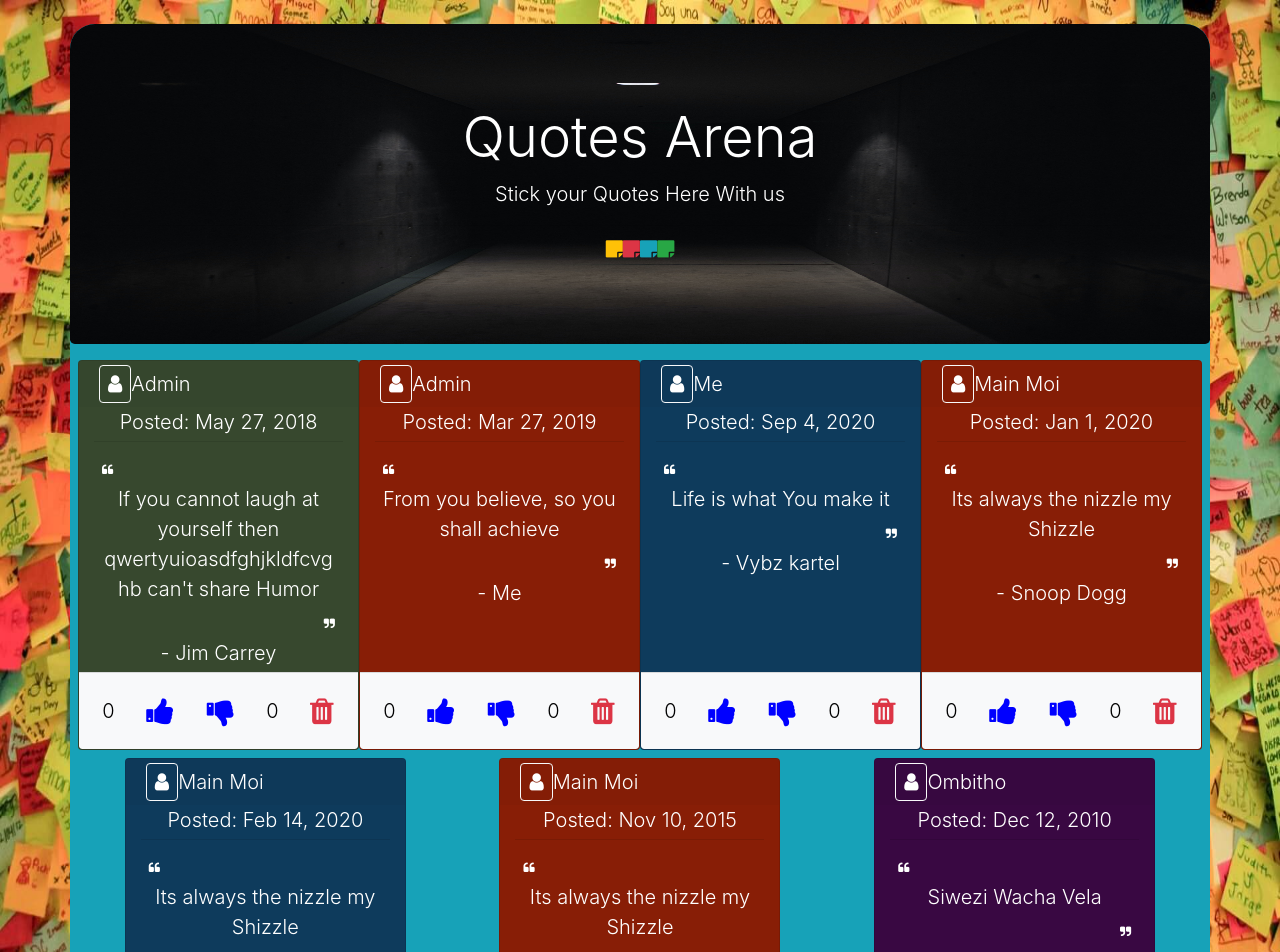
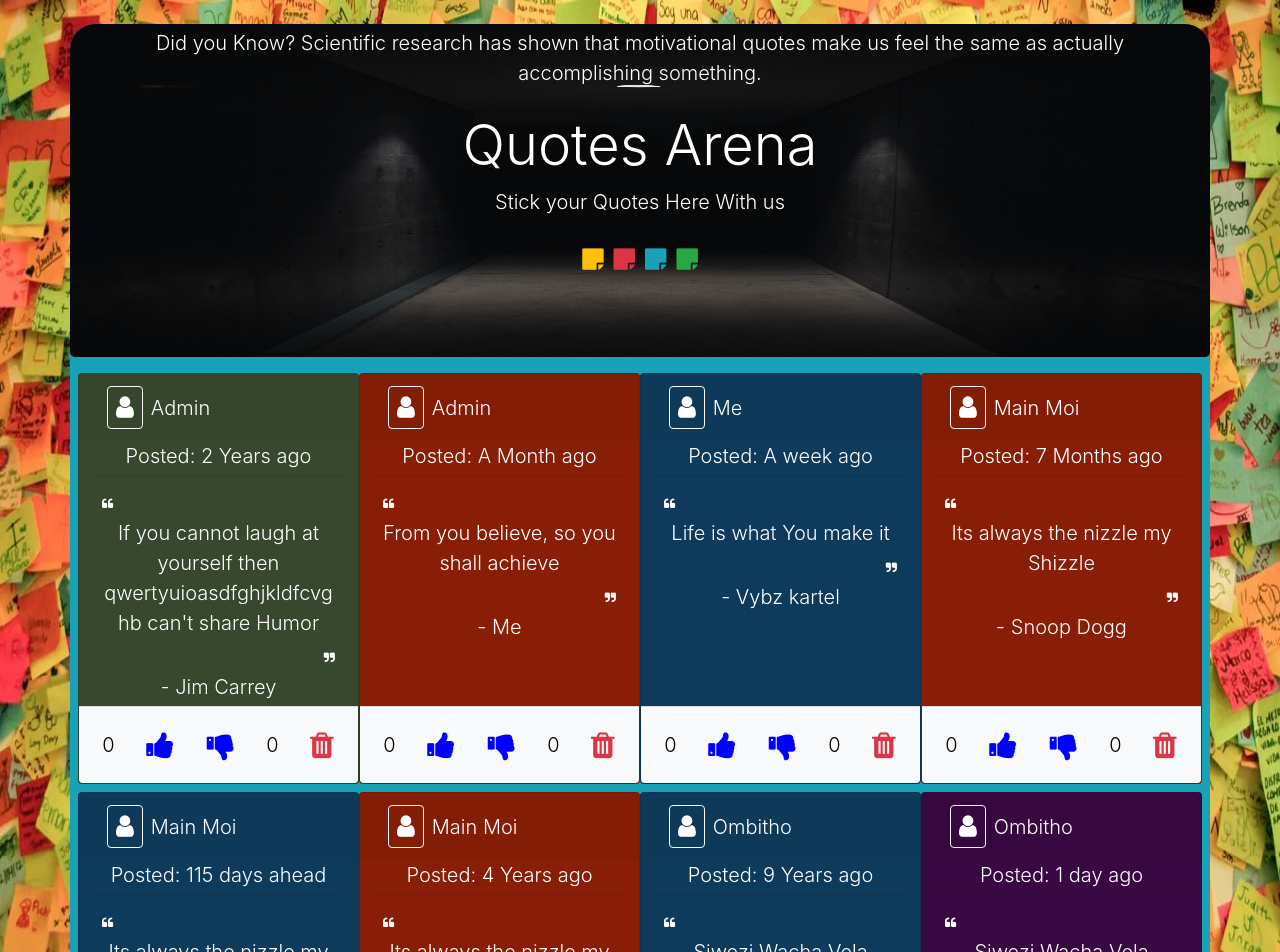
Before and after one commit to Michael-Mbaya/Quotes-App, an Angular app: page / in a window 1280 px wide. Shown: the top 952 px of the page. Built offline with nearby package versions, Linux system fonts and the light colour scheme.

Commit message:
pipe test final & events

```diff
--- a/src/app/app.module.ts
+++ b/src/app/app.module.ts
@@ -6,13 +6,15 @@ import { AppComponent } from './app.component';
 import { QuoteComponent } from './quote/quote.component';
 import { QuoteDetailComponent } from './quote-detail/quote-detail.component';
 import { QuoteFormComponent } from './quote-form/quote-form.component';
+import { TimeCountPipe } from './time-count.pipe';
 
 @NgModule({
   declarations: [
     AppComponent,
     QuoteComponent,
     QuoteDetailComponent,
-    QuoteFormComponent
+    QuoteFormComponent,
+    TimeCountPipe
   ],
   imports: [
     BrowserModule,
--- a/src/app/quote-detail/quote-detail.component.html
+++ b/src/app/quote-detail/quote-detail.component.html
@@ -1,13 +1,19 @@
 <div class="card-footer px-2 bg-light row justify-content-around align-items-center">
     <div class="countLike">{{quote.upvotes}}</div>
     <div>
-      <button class="votes btn btn-outline-none bg-transparent"><i class="fa fa-thumbs-up" aria-hidden="true"></i></button>
+      <button class="votes btn btn-outline-none bg-transparent" (click)="upvotes()">
+        <i class="fa fa-thumbs-up" aria-hidden="true"></i>
+      </button>
     </div>
     <div>
-      <button class="votes btn btn-outline-none bg-transparent"><i class="fa fa-thumbs-down" aria-hidden="true"></i></button>
+      <button class="votes btn btn-outline-none bg-transparent" (click)="downvotes()">
+        <i class="fa fa-thumbs-down" aria-hidden="true"></i>
+      </button>
     </div>
     <div class="countDislike">{{quote.downvotes}}</div>
     <div>
-      <button class="btn btn-outline-none bg-transparent"><i class="fa fa-trash text-danger" aria-hidden="true"></i></button>
+      <button class="btn btn-outline-none bg-transparent" (click)="quoteDelete(true)">
+        <i class="fa fa-trash text-danger" aria-hidden="true"></i>
+      </button>
     </div>
   </div>
--- a/src/app/quote-detail/quote-detail.component.ts
+++ b/src/app/quote-detail/quote-detail.component.ts
@@ -1,4 +1,4 @@
-import { Component, OnInit, Input } from '@angular/core';
+import { Component, OnInit, Input, Output, EventEmitter } from '@angular/core';
 import {  Quote } from '../quote';
 
 @Component({
@@ -9,6 +9,20 @@ import {  Quote } from '../quote';
 export class QuoteDetailComponent implements OnInit {
 
   @Input() quote: Quote;
+  @Output() isComplete = new EventEmitter<boolean>();;
+
+  quoteDelete(complete:boolean){
+    this.isComplete.emit(complete);
+  }
+
+  downvotes(){
+    // this.quote[i]=this.quote.downvotes+1;
+    this.quote.downvotes = this.quote.downvotes +1; //adds one per mouse click
+  }
+  upvotes(){
+    this.quote.upvotes = this.quote.upvotes +1;
+  }
+
   constructor() { }
 
   ngOnInit(): void {
--- a/src/app/quote/quote.component.css
+++ b/src/app/quote/quote.component.css
@@ -19,6 +19,11 @@ div {
   background-image: url('./words-to-live-by.jpg');
   background-size: 100% 100%;
   overflow: hidden;
+}
+
+.lead i{
+  margin: 5px;
+  font-size: 25px;
 }
 
 .card-header{
--- a/src/app/quote/quote.component.html
+++ b/src/app/quote/quote.component.html
@@ -1,11 +1,11 @@
 <body>
   <div class=" container bg-info my-4 p-0">
-    <!--
-         -->
-    <!-- 😌 -->
+
     <div class="intro">
-      <div class="jumbotron mb-1 text-white bg-transparent text-center text-white">
-        <h1 class="display-4 text-capitalize mt-3">Quotes Arena</h1>
+      <div class="jumbotron mb-1 pt-1 text-white bg-transparent text-center text-white">
+        <p class="lead mb-2">Did you Know? Scientific research has shown that motivational quotes
+          make us feel the same as actually accomplishing something.</p>
+        <h1 class="display-4 text-capitalize mt-4">Quotes Arena</h1>
         <p class="lead"> Stick your Quotes Here With us</p>
         <hr class="my-2">
         <p class="lead">
@@ -20,11 +20,11 @@
     <div class="d-flex flex-wrap justify-content-around m-2">
       <div class="col-md-3 card text-white lead my-1" *ngFor='let quote of quotes;let i = index'>
         <div class="card-header py-1 row justify-content-start align-items-center">
-          <i class="fa fa-user p-2 border border-light rounded" aria-hidden="true"></i>
+          <i class="fa fa-user p-2 m-2 border border-light rounded" aria-hidden="true"></i>
           {{quote.PostedBy}}
         </div>
         <div class=" text-center text-white">
-            Posted: {{quote.PostDate|date}}
+            Posted: {{quote.PostDate|timeCount}}
         </div>
         <hr class="my-1">
         <div class="card-body p-1">
@@ -37,7 +37,7 @@
             </div>
           </div>
         </div>
-        <app-quote-detail [quote]='quote'></app-quote-detail>
+        <app-quote-detail [quote]='quote' (isComplete) = 'deleteQuote($event,i)'></app-quote-detail>
       </div>
 
     </div>
--- a/src/app/quote/quote.component.ts
+++ b/src/app/quote/quote.component.ts
@@ -10,15 +10,32 @@ export class QuoteComponent implements OnInit {
 
   quotes:Quote[] = [
     new Quote("If you cannot laugh at yourself then qwertyuioasdfghjkldfcvghb can't share Humor", 'Jim Carrey', 'Admin', new Date(2018, 4, 27, 23, 1), 0, 0),
-    new Quote("From you believe, so you shall achieve", 'Me', 'Admin', new Date(2019, 2, 27), 0, 0),
-    new Quote('Life is what You make it', 'Vybz kartel', 'Me', new Date(2020, 8, 4), 0, 0),
-    new Quote('Its always the nizzle my Shizzle', 'Snoop Dogg', 'Main Moi', new Date(2020, 0, 1), 0, 0),
-    new Quote('Its always the nizzle my Shizzle', 'Snoop Dogg', 'Main Moi', new Date(2020, 1, 14), 0, 0),
+    new Quote("From you believe, so you shall achieve", 'Me', 'Admin', new Date(2020, 6, 21), 0, 0),
+    new Quote('Life is what You make it', 'Vybz kartel', 'Me', new Date(2020, 7, 12), 0, 0),
+    new Quote('Its always the nizzle my Shizzle', 'Snoop Dogg', 'Main Moi', new Date(2019, 11, 31), 0, 0),
+    new Quote('Its always the nizzle my Shizzle', 'Snoop Dogg', 'Main Moi', new Date(2020, 11, 14), 0, 0),
     new Quote('Its always the nizzle my Shizzle', 'Snoop Dogg', 'Main Moi', new Date(2015, 10, 10), 0, 0),
-    new Quote('Siwezi Wacha Vela', 'Zzero Sufuri', 'Ombitho', new Date(2010, 11, 12), 0, 0)
+    new Quote('Siwezi Wacha Vela', 'Zzero Sufuri', 'Ombitho', new Date(2010, 11, 12), 0, 0),
+    new Quote('Siwezi Wacha Vela', 'Zzero Sufuri', 'Ombitho', new Date(2020, 7, 22), 0, 0)
   ];    //for dates, months counted from 0 i.e 0 is Jan to 11 is Dec
 
-  // constructor() { }
+  // deleteQuote(isComplete, index){
+  //   if (isComplete) {
+  //     this.quotes.splice(index,1);
+  //   }
+  // }
+
+  deleteQuote(isComplete, index){
+    if (isComplete) {
+      let toDelete = confirm(`Are you sure you want to delete "${this.quotes[index].TextQuote}"?`)
+
+      if (toDelete){
+        this.quotes.splice(index,1)
+      }
+    }
+  }
+
+  constructor() { }
 
   ngOnInit(): void {
   }
--- /dev/null
+++ b/src/app/time-count.pipe.ts
@@ -0,0 +1,78 @@
+import { Pipe, PipeTransform } from '@angular/core';
+
+@Pipe({
+  name: 'timeCount'
+})
+export class TimeCountPipe implements PipeTransform {
+
+  transform(value: any): any {
+    let today:Date = new Date(); //get current date and time
+    let todayWithNoTime:any = new Date(today.getFullYear(), today.getMonth(), today.getDate())
+    let dateDifference = Math.abs(value - todayWithNoTime) //returns value in miliseconds
+
+    const secondsInDay = 86400; //60 seconds * 60 minutes in an hour * 24 hours in a day
+    const secondsInHour = 3600; //60 sec * 60 min(1hr)
+    const secondsInMinute = 60; //self-explanatory ==> 60secs make a min
+    let secondsInMonth = (secondsInDay*30);   //since average of 30 days is a month
+    let secondsInYear = (secondsInMonth*12);  //since 12 months equals a year
+
+    let dateDifferenceSeconds = dateDifference*0.001; //converts miliseconds to seconds
+    let daysCounter = Math.floor(dateDifferenceSeconds/secondsInDay);
+        //Math.floor() to round down to nearest integer value (no decimals) or
+        //Math.trunc() to display only integer part of decimal numbers
+    let hoursCounter = Math.floor(dateDifferenceSeconds/secondsInHour);
+    let minutesCounter = Math.floor(dateDifferenceSeconds/secondsInMinute);
+    let monthCounter = Math.floor(dateDifferenceSeconds/secondsInMonth);
+    let yearCounter = Math.floor(dateDifferenceSeconds/secondsInYear);
+
+
+    if(daysCounter > 1 && value > todayWithNoTime){
+      return (daysCounter+" days ahead");
+    }
+    else if (minutesCounter<=1){
+      return("A few seconds ago")
+    }
+    else if (minutesCounter>1 && minutesCounter<60){
+      return(minutesCounter+ " minutes ago")
+    }
+    else if (hoursCounter>=1 && hoursCounter<2){
+      return(hoursCounter+ " hour ago")
+    }
+    else if (hoursCounter>=1 && hoursCounter<24){
+      return(hoursCounter+ " hours ago")
+    }
+    else if (daysCounter <= 1){
+      return (daysCounter+" day ago");
+    }
+    else if (daysCounter > 1 && daysCounter<7){
+      return (daysCounter+" days ago");
+    }
+    else if (daysCounter >=7 && daysCounter<14){
+      return ("A week "+"ago");
+    }
+    else if (daysCounter >14 && daysCounter<=30){
+      return (daysCounter +" days ago");
+    }
+    else if (daysCounter >30 && daysCounter<60){
+      return ("A Month ago");
+    }
+    else if (monthCounter>=1 && monthCounter<2){
+      return ("A Month ago");
+    }
+    else if (monthCounter>=2 && monthCounter<12){
+      return (monthCounter+" Months ago");
+    }
+    else if (yearCounter<2){
+      return (yearCounter+" Year ago");
+    }
+    else if (yearCounter>=2){
+      return (yearCounter+" Years ago");
+    }
+
+  }
+
+  // transform(value: unknown, ...args: unknown[]): unknown {
+  //   return null;
+  // }
+
+}
```
Also changed, not shown: 1 other file (tests, documents, lock files or other folders).
